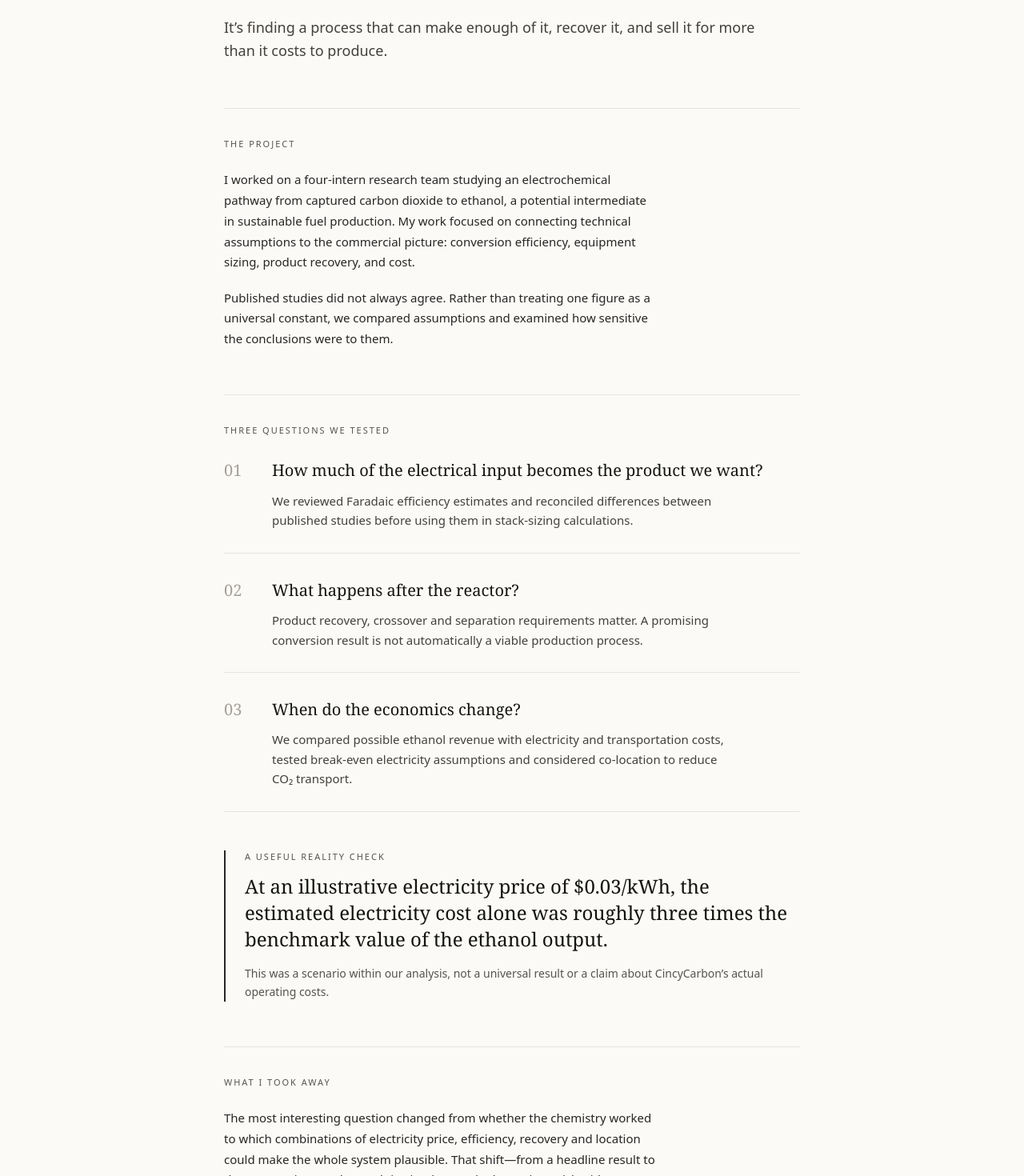
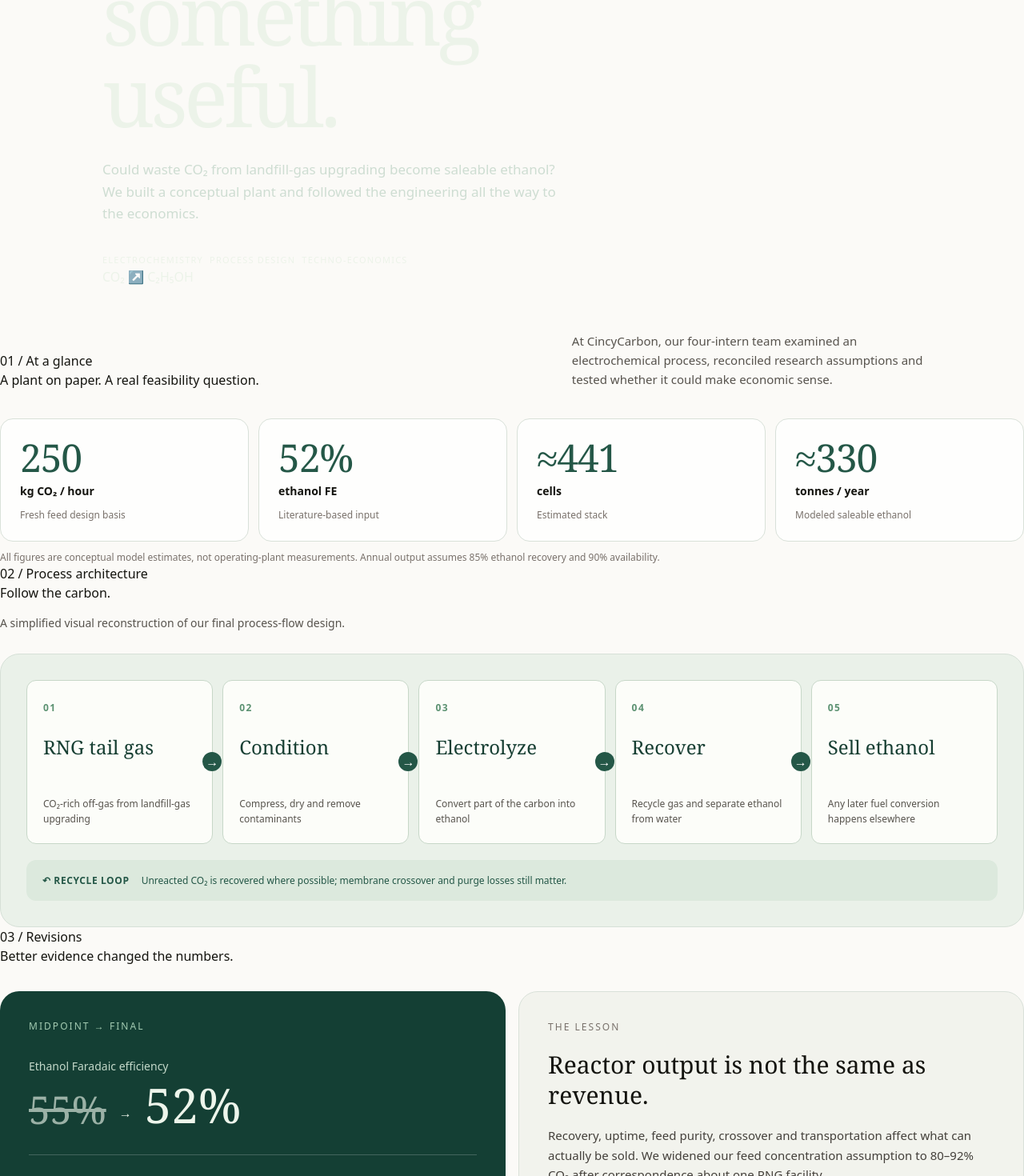
Before and after one commit to BlueJayNinja0909/doyun-portfolio, a Next.js app in the folder apps/academic/: page /work/carbon-to-fuel in a window 1280 px wide. Shown: the part 387-1857 px from the top of the page at 80% size. Built offline with nearby package versions, Linux system fonts and the light colour scheme.

Commit message:
Redesign page.tsx for visual research storytelling

```diff
--- a/apps/academic/app/work/carbon-to-fuel/page.tsx
+++ b/apps/academic/app/work/carbon-to-fuel/page.tsx
@@ -1,106 +1,56 @@
 import type { Metadata } from 'next';
 
 export const metadata: Metadata = {
-  title: 'Carbon-to-fuel feasibility — Doyun Lee',
-  description: 'Research internship notes on the engineering and economics of converting captured CO₂ into ethanol.',
+  title: 'Carbon to fuel — Doyun Lee',
+  description: 'An illustrated case study of landfill CO₂-to-ethanol process design and feasibility research.',
 };
 
-const QUESTIONS = [
-  {
-    number: '01',
-    title: 'How much of the electrical input becomes the product we want?',
-    body: 'We reviewed Faradaic efficiency estimates and reconciled differences between published studies before using them in stack-sizing calculations.',
-  },
-  {
-    number: '02',
-    title: 'What happens after the reactor?',
-    body: 'Product recovery, crossover and separation requirements matter. A promising conversion result is not automatically a viable production process.',
-  },
-  {
-    number: '03',
-    title: 'When do the economics change?',
-    body: 'We compared possible ethanol revenue with electricity and transportation costs, tested break-even electricity assumptions and considered co-location to reduce CO₂ transport.',
-  },
+const steps = [
+  ['01', 'RNG tail gas', 'CO₂-rich off-gas from landfill-gas upgrading'],
+  ['02', 'Condition', 'Compress, dry and remove contaminants'],
+  ['03', 'Electrolyze', 'Convert part of the carbon into ethanol'],
+  ['04', 'Recover', 'Recycle gas and separate ethanol from water'],
+  ['05', 'Sell ethanol', 'Any later fuel conversion happens elsewhere'],
+];
+const metrics = [
+  ['250', 'kg CO₂ / hour', 'Fresh feed design basis'],
+  ['52%', 'ethanol FE', 'Literature-based input'],
+  ['≈441', 'cells', 'Estimated stack'],
+  ['≈330', 'tonnes / year', 'Modeled saleable ethanol'],
 ];
 
 export default function CarbonToFuelPage() {
-  return (
-    <main className="mx-auto max-w-3xl px-6 pb-24">
-      <a href="/" className="mt-8 inline-block text-xs text-stone-600 underline-offset-4 hover:underline">
-        &larr; All work
-      </a>
-      <header className="mt-12">
-        <p className="text-[11px] uppercase tracking-[0.17em] text-stone-500">
-          Research internship &middot; CincyCarbon / Ladder Internships &middot; Summer 2026
-        </p>
-        <h1 className="mt-4 max-w-2xl font-serif text-[clamp(2.1rem,6vw,3.5rem)] leading-[1.12] tracking-[-0.02em]">
-          The hard part of carbon-to-fuel is not just making the fuel.
-        </h1>
-        <p className="mt-6 max-w-2xl text-lg leading-relaxed text-stone-700">
-          It&rsquo;s finding a process that can make enough of it, recover it, and sell it for
-          more than it costs to produce.
-        </p>
-      </header>
-
-      <section className="mt-14 border-t border-stone-200 pt-9">
-        <h2 className="text-[11px] uppercase tracking-[0.18em] text-stone-600">The project</h2>
-        <div className="prose-study mt-6 text-[15px] text-stone-800">
-          <p>
-            I worked on a four-intern research team studying an electrochemical pathway from
-            captured carbon dioxide to ethanol, a potential intermediate in sustainable fuel
-            production. My work focused on connecting technical assumptions to the commercial
-            picture: conversion efficiency, equipment sizing, product recovery, and cost.
-          </p>
-          <p>
-            Published studies did not always agree. Rather than treating one figure as a
-            universal constant, we compared assumptions and examined how sensitive the
-            conclusions were to them.
-          </p>
-        </div>
-      </section>
-
-      <section className="mt-14 border-t border-stone-200 pt-9">
-        <h2 className="text-[11px] uppercase tracking-[0.18em] text-stone-600">Three questions we tested</h2>
-        <div className="mt-7 space-y-8">
-          {QUESTIONS.map(({ number, title, body }) => (
-            <div key={number} className="grid gap-3 border-b border-stone-200 pb-7 sm:grid-cols-[3rem_1fr]">
-              <span className="font-serif text-xl text-stone-400">{number}</span>
-              <div>
-                <h3 className="font-serif text-xl leading-snug">{title}</h3>
-                <p className="mt-3 max-w-xl text-[15px] leading-relaxed text-stone-700">{body}</p>
-              </div>
-            </div>
-          ))}
-        </div>
-      </section>
-
-      <aside className="mt-12 border-l-2 border-stone-800 pl-6">
-        <p className="text-[11px] uppercase tracking-[0.18em] text-stone-600">A useful reality check</p>
-        <p className="mt-3 font-serif text-2xl leading-snug">
-          At an illustrative electricity price of $0.03/kWh, the estimated electricity cost
-          alone was roughly three times the benchmark value of the ethanol output.
-        </p>
-        <p className="mt-4 text-sm leading-relaxed text-stone-600">
-          This was a scenario within our analysis, not a universal result or a claim about
-          CincyCarbon&rsquo;s actual operating costs.
-        </p>
-      </aside>
-
-      <section className="mt-14 border-t border-stone-200 pt-9">
-        <h2 className="text-[11px] uppercase tracking-[0.18em] text-stone-600">What I took away</h2>
-        <div className="prose-study mt-6 text-[15px] text-stone-800">
-          <p>
-            The most interesting question changed from whether the chemistry worked to
-            which combinations of electricity price, efficiency, recovery and location
-            could make the whole system plausible. That shift—from a headline result to
-            the assumptions underneath it—is what made the project stick with me.
-          </p>
-          <p>
-            This page is a summary of my research experience. It does not disclose
-            proprietary company material or present the work as a commercial design.
-          </p>
-        </div>
-      </section>
-    </main>
-  );
+  return <main className="carbon-page pb-28">
+    <div className="mx-auto max-w-6xl px-6 pt-8"><a href="/" className="text-xs text-stone-600 hover:text-stone-950">← Back to all work</a></div>
+    <header className="carbon-hero relative mx-auto mt-8 max-w-6xl overflow-hidden rounded-[1.75rem] px-7 py-14 text-[#ecf3e9] sm:px-12 lg:px-16">
+      <div className="relative z-10 max-w-3xl">
+        <p className="text-[11px] font-semibold uppercase tracking-[0.24em] text-[#b4d7bb]">Case study 01 / Research internship / Summer 2026</p>
+        <h1 className="mt-7 max-w-[12ch] font-serif text-[clamp(3.25rem,8vw,6.5rem)] leading-[0.99] tracking-[-0.045em]">Carbon into something useful.</h1>
+        <p className="mt-7 max-w-xl text-[17px] leading-relaxed text-[#ceddd2]">Could waste CO₂ from landfill-gas upgrading become saleable ethanol? We built a conceptual plant and followed the engineering all the way to the economics.</p>
+        <div className="mt-9 flex flex-wrap gap-2 text-[11px] uppercase tracking-[0.11em]"><span className="carbon-tag">Electrochemistry</span><span className="carbon-tag">Process design</span><span className="carbon-tag">Techno-economics</span></div>
+      </div>
+      <div className="carbon-orbit carbon-orbit-one" aria-hidden="true"/><div className="carbon-orbit carbon-orbit-two" aria-hidden="true"/>
+      <div className="carbon-molecule" aria-hidden="true">CO₂ <span>↗</span> C₂H₅OH</div>
+    </header>
+    <section className="carbon-section">
+      <div className="grid gap-6 md:grid-cols-[1.1fr_0.9fr] md:items-end"><div><p className="carbon-eyebrow">01 / At a glance</p><h2 className="carbon-heading">A plant on paper. A real feasibility question.</h2></div><p className="max-w-md text-[15px] leading-relaxed text-stone-600">At CincyCarbon, our four-intern team examined an electrochemical process, reconciled research assumptions and tested whether it could make economic sense.</p></div>
+      <div className="mt-9 grid grid-cols-2 gap-3 lg:grid-cols-4">{metrics.map(([value,unit,note])=><div key={unit} className="rounded-2xl border border-[#d9e1d9] bg-white/80 p-5 sm:p-6"><p className="font-serif text-4xl tracking-tight text-[#245747] sm:text-5xl">{value}</p><p className="mt-2 text-sm font-semibold">{unit}</p><p className="mt-3 text-xs text-stone-500">{note}</p></div>)}</div>
+      <p className="mt-3 text-xs text-stone-500">All figures are conceptual model estimates, not operating-plant measurements. Annual output assumes 85% ethanol recovery and 90% availability.</p>
+    </section>
+    <section className="carbon-section">
+      <p className="carbon-eyebrow">02 / Process architecture</p><h2 className="carbon-heading">Follow the carbon.</h2>
+      <p className="mt-4 text-sm text-stone-600">A simplified visual reconstruction of our final process-flow design.</p>
+      <div className="mt-7 rounded-[1.5rem] border border-[#d6e0d7] bg-[#eaf1e9] p-5 sm:p-8"><div className="grid gap-3 md:grid-cols-5">{steps.map(([num,title,desc],i)=><div key={num} className="relative rounded-xl border border-[#c7d7c8] bg-[#fcfdf9] p-5"><span className="text-xs font-semibold tracking-[0.12em] text-[#5c9272]">{num}</span><h3 className="mt-6 min-h-16 font-serif text-2xl leading-tight text-[#173f33]">{title}</h3><p className="mt-3 text-xs leading-relaxed text-stone-600">{desc}</p>{i<4&&<span aria-hidden="true" className="absolute -right-3 top-1/2 z-10 hidden h-6 w-6 -translate-y-1/2 items-center justify-center rounded-full bg-[#245747] text-white md:flex">→</span>}</div>)}</div><div className="mt-5 rounded-xl bg-[#dce9dd] px-5 py-4 text-xs leading-relaxed text-[#245747]"><strong className="mr-3 uppercase tracking-wider">↶ Recycle loop</strong> Unreacted CO₂ is recovered where possible; membrane crossover and purge losses still matter.</div></div>
+    </section>
+    <section className="carbon-section">
+      <p className="carbon-eyebrow">03 / Revisions</p><h2 className="carbon-heading">Better evidence changed the numbers.</h2>
+      <div className="mt-8 grid gap-4 lg:grid-cols-2"><div className="rounded-[1.5rem] bg-[#143f34] p-7 text-[#edf5eb] sm:p-9"><p className="text-xs uppercase tracking-[0.17em] text-[#a3cbb2]">Midpoint → final</p><p className="mt-8 text-sm text-[#c3d8c9]">Ethanol Faradaic efficiency</p><div className="mt-2 flex items-end gap-4"><span className="font-serif text-5xl text-[#9bb1a6] line-through">55%</span><span className="mb-2">→</span><span className="font-serif text-6xl">52%</span></div><div className="my-8 h-px bg-white/20"/><p className="text-sm text-[#c3d8c9]">Gross → saleable ethanol (kg/hour)</p><div className="mt-2 flex items-end gap-4"><span className="font-serif text-5xl">49.3</span><span className="mb-2">→</span><span className="font-serif text-5xl text-[#b7e3ba]">41.9</span></div><p className="mt-5 text-xs leading-relaxed text-[#c3d8c9]">52% FE is literature-based. The 85% recovery factor is a planning assumption from related research, not a measurement of this integrated process.</p></div>
+      <div className="flex flex-col justify-between rounded-[1.5rem] border border-[#d9e1d9] bg-[#f2f3ed] p-7 sm:p-9"><div><p className="text-xs uppercase tracking-[0.17em] text-stone-500">The lesson</p><h3 className="mt-5 font-serif text-3xl leading-tight">Reactor output is not the same as revenue.</h3><p className="mt-5 text-[15px] leading-relaxed text-stone-700">Recovery, uptime, feed purity, crossover and transportation affect what can actually be sold. We widened our feed concentration assumption to 80–92% CO₂ after correspondence about one RNG facility.</p></div><p className="mt-10 border-t border-stone-300 pt-5 text-xs text-stone-500">Site correspondence is not a supply agreement, a guaranteed price, or evidence about every RNG plant.</p></div></div>
+    </section>
+    <section className="carbon-section">
+      <p className="carbon-eyebrow">04 / Unit economics</p><h2 className="carbon-heading">The electricity bill changes the story.</h2><p className="mt-4 max-w-2xl text-[15px] leading-relaxed text-stone-600">At a modeled $0.03/kWh, electricity alone costs more than our estimated market value of ethanol—before capital, maintenance or labor.</p>
+      <div className="mt-8 rounded-[1.5rem] border border-[#d9e1d9] bg-white p-6 sm:p-9"><p className="text-xs uppercase tracking-[0.13em] text-stone-500">US dollars per tonne of saleable ethanol / illustrative scenario</p><div className="mt-9 space-y-7"><div><div className="mb-2 flex justify-between text-sm"><span>Ethanol benchmark</span><strong>$670</strong></div><div className="h-8 rounded-r bg-[#e6eee5]"><div className="h-full w-[28%] rounded-r bg-[#79aa8a]"/></div></div><div><div className="mb-2 flex justify-between gap-3 text-sm"><span>Modeled electricity cost</span><strong>$1,846–$2,368</strong></div><div className="h-8 rounded-r bg-[#e6eee5]"><div className="h-full w-full rounded-r bg-[#245747]"/></div></div></div><div className="mt-9 grid gap-6 border-t border-stone-200 pt-7 sm:grid-cols-2"><div><p className="font-serif text-4xl text-[#245747]">0.85–1.09¢</p><p className="mt-2 text-sm text-stone-600">Electricity-only break-even price per kWh</p></div><div><p className="font-serif text-4xl text-[#245747]">$221k</p><p className="mt-2 text-sm text-stone-600">Estimated annual gross ethanol revenue at benchmark</p></div></div><p className="mt-7 text-xs text-stone-500">These numbers are modeled scenarios, not actual company financials or buyer quotes.</p></div>
+    </section>
+    <section className="carbon-section grid gap-10 lg:grid-cols-[0.75fr_1.25fr]"><div><p className="carbon-eyebrow">05 / My contribution</p><h2 className="carbon-heading">From assumptions to decisions.</h2></div><div className="space-y-5 text-[15px] leading-relaxed text-stone-700"><p>I helped connect the technical model to the business case: comparing conversion-efficiency research, considering stack sizing and recovery, and examining electricity, CO₂ transportation and buyer requirements.</p><p>Our team concluded that the process deserved smaller-scale testing—not immediate commercial construction. Longer durability trials, real feed-gas data and an actual buyer specification are still needed.</p><blockquote className="rounded-xl border-l-4 border-[#317052] bg-[#ebf2e9] p-5 font-serif text-xl text-[#224d3c]">“Can it work?” became “Under which assumptions could the whole system work?”</blockquote><p className="text-xs text-stone-500">Adapted from the team's September 2026 final deck and design notes. Visuals here are simplified reconstructions. This is not a validated commercial design.</p></div></section>
+  </main>;
 }
```
